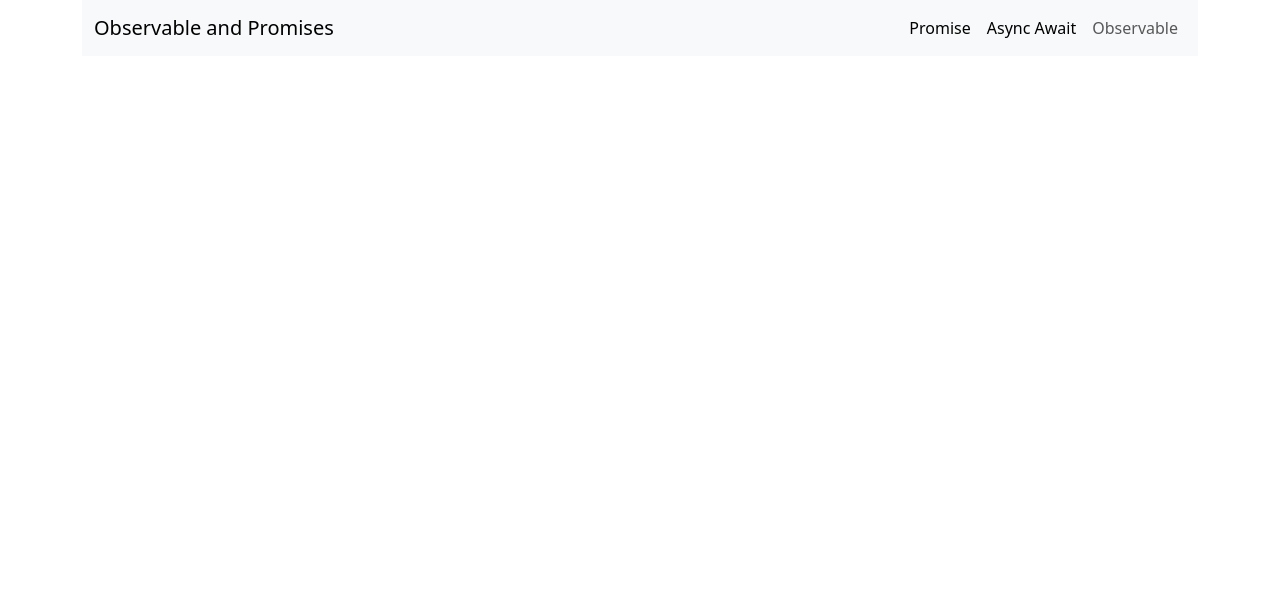
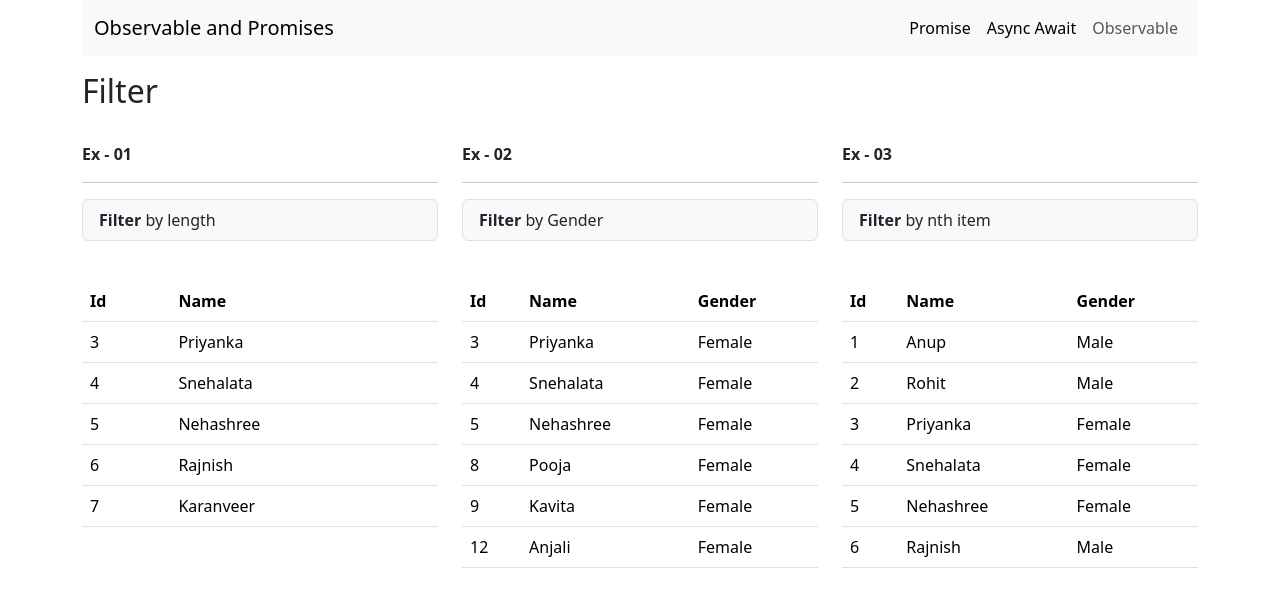
Before and after one commit to Vaibhav2596/Rxjs-Series, an Angular app: page /observable/filter in a window 1280 px wide. Before the commit this address led to /. Shown: the top 596 px of the page. Built offline with nearby package versions, Linux system fonts and the light colour scheme.

Commit message:
Filter Operator

```diff
--- /dev/null
+++ b/src/app/Features/observable-component/filter-operator/filter-operator.html
@@ -0,0 +1,82 @@
+<div class="my-3">
+  <h2>Filter</h2>
+  <br />
+
+  <div class="row">
+    <div class="col-md-4">
+      <strong>Ex - 01</strong>
+      <hr />
+      <p class="bg-light py-2 px-3 border rounded"><strong>Filter</strong> by length</p>
+      <br />
+      <table class="table">
+        <thead>
+          <tr scope="col">
+            <th>Id</th>
+            <th>Name</th>
+          </tr>
+        </thead>
+
+        <tbody>
+          @for (item of data; track item.id) {
+            <tr scope="row">
+              <td>{{ item.id }}</td>
+              <td>{{ item.name }}</td>
+            </tr>
+          }
+        </tbody>
+      </table>
+    </div>
+
+    <div class="col-md-4">
+      <strong>Ex - 02</strong>
+      <hr />
+      <p class="bg-light py-2 px-3 border rounded"><strong>Filter</strong> by Gender</p>
+      <br />
+      <table class="table">
+        <thead>
+          <tr scope="col">
+            <th>Id</th>
+            <th>Name</th>
+            <th>Gender</th>
+          </tr>
+        </thead>
+
+        <tbody>
+          @for (item of data2; track item.id) {
+            <tr scope="row">
+              <td>{{ item.id }}</td>
+              <td>{{ item.name }}</td>
+              <td>{{ item.gender }}</td>
+            </tr>
+          }
+        </tbody>
+      </table>
+    </div>
+
+    <div class="col-md-4">
+      <strong>Ex - 03</strong>
+      <hr />
+      <p class="bg-light py-2 px-3 border rounded"><strong>Filter</strong> by nth item</p>
+      <br />
+      <table class="table">
+        <thead>
+          <tr scope="col">
+            <th>Id</th>
+            <th>Name</th>
+            <th>Gender</th>
+          </tr>
+        </thead>
+
+        <tbody>
+          @for (item of data3; track item.name) {
+            <tr scope="row">
+              <td>{{ item.id }}</td>
+              <td>{{ item.name }}</td>
+              <td>{{ item.gender }}</td>
+            </tr>
+          }
+        </tbody>
+      </table>
+    </div>
+  </div>
+</div>
--- /dev/null
+++ b/src/app/Features/observable-component/filter-operator/filter-operator.ts
@@ -0,0 +1,70 @@
+import { Component, OnInit } from '@angular/core';
+import { filter, from, toArray } from 'rxjs';
+
+@Component({
+  selector: 'app-filter-operator',
+  imports: [],
+  templateUrl: './filter-operator.html',
+  styleUrl: './filter-operator.scss',
+})
+export class FilterOperator implements OnInit {
+  data: any;
+  data2: any;
+  data3: any;
+  dataArray = [
+    { id: 1, name: 'Anup', gender: 'Male' },
+    { id: 2, name: 'Rohit', gender: 'Male' },
+
+    { id: 3, name: 'Priyanka', gender: 'Female' },
+    { id: 4, name: 'Snehalata', gender: 'Female' },
+    { id: 5, name: 'Nehashree', gender: 'Female' },
+
+    { id: 6, name: 'Rajnish', gender: 'Male' },
+    { id: 7, name: 'Karanveer', gender: 'Male' },
+
+    { id: 8, name: 'Pooja', gender: 'Female' },
+    { id: 9, name: 'Kavita', gender: 'Female' },
+
+    { id: 10, name: 'Vikram', gender: 'Male' },
+    { id: 11, name: 'Suresh', gender: 'Male' },
+
+    { id: 12, name: 'Anjali', gender: 'Female' },
+  ];
+
+  ngOnInit(): void {
+    const source = from(this.dataArray);
+
+    // Ex - 01 - Filter by length
+    source
+      .pipe(
+        filter((member) => member.name.length > 6),
+        toArray(),
+      )
+      .subscribe((res) => {
+        // console.log(res);
+        this.data = res;
+      });
+
+    // Ex - 02 - Filter by Gender
+    source
+      .pipe(
+        filter((member) => member.gender === 'Female'),
+        toArray(),
+      )
+      .subscribe((res) => {
+        // console.log(res);
+        this.data2 = res;
+      });
+
+    // Ex - 03 - Filter by nth Item
+    source
+      .pipe(
+        filter((member) => member.id <= 6),
+        toArray(),
+      )
+      .subscribe((res) => {
+        // console.log(res);
+        this.data3 = res;
+      });
+  }
+}
--- a/src/app/Features/observable-component/observable-operator-list/observable-operator-list.html
+++ b/src/app/Features/observable-component/observable-operator-list/observable-operator-list.html
@@ -22,6 +22,9 @@
       <li>
         <a routerLink="pluck">Pluck</a>
       </li>
+      <li>
+        <a routerLink="filter">Filter</a>
+      </li>
     </ul>
   </div>
 </div>
--- a/src/app/app.routes.ts
+++ b/src/app/app.routes.ts
@@ -10,6 +10,7 @@ import { ToArray } from './Features/observable-component/to-array/to-array';
 import { CustomObservable } from './Features/observable-component/custom-observable/custom-observable';
 import { MapOperator } from './Features/observable-component/map-operator/map-operator';
 import { PluckOperator } from './Features/observable-component/pluck-operator/pluck-operator';
+import { FilterOperator } from './Features/observable-component/filter-operator/filter-operator';
 
 export const routes: Routes = [
   { path: '', redirectTo: 'promise', pathMatch: 'full' },
@@ -26,7 +27,8 @@ export const routes: Routes = [
       {path: 'to-array', component: ToArray},
       {path: 'custom-observable', component: CustomObservable},
       {path: 'map', component: MapOperator},
-      {path: 'pluck', component: PluckOperator}
+      {path: 'pluck', component: PluckOperator},
+      {path: 'filter', component: FilterOperator}
     ],
   },
 ];
```
Also changed, not shown: public/Notes_V1/12. Filter.md (added, +32 -0 lines), src/app/Features/observable-component/filter-operator/filter-operator.scss (added), 1 other file (tests, documents, lock files or other folders).
